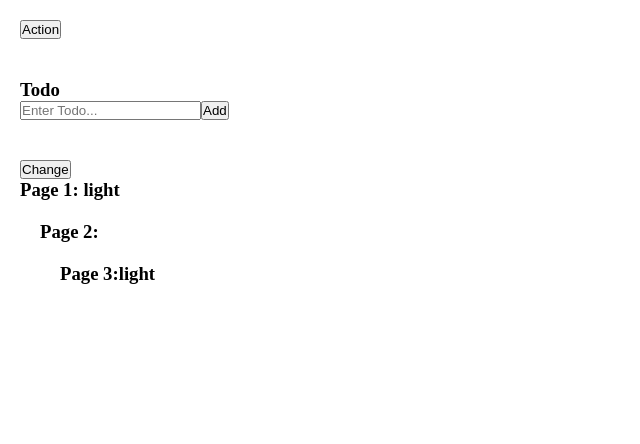
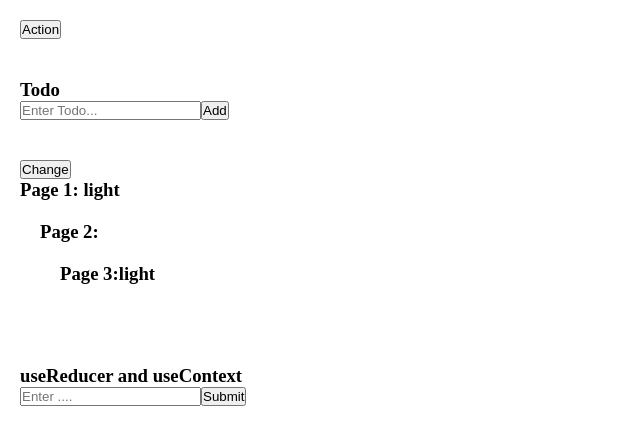
Before and after one commit to toan090400/course-f8-react, a React (Create React App) app: page / in a window 1280 px wide. Shown: the top 444 px of the page, without its empty margins (0-640 px from the left). Built offline with nearby package versions, Linux system fonts and the light colour scheme.

Commit message:
useRef and useContext

```diff
--- a/src/App.js
+++ b/src/App.js
@@ -1,7 +1,9 @@
 import MyContextProvider from "./asset/useContext/useContext";
+import TodoProvider from "./asset/Context_Reducer/store/provider";
 import Page1 from "./asset/useContext/page_1";
 import Image from "./asset/useEffect/image";
 import Todo from "./asset/useReducer/todo";
+import TodoUseReducerUseContext from "./asset/Context_Reducer";
 function App() {
   return (
     <>
@@ -13,6 +15,10 @@ function App() {
       <MyContextProvider>
         <Page1 />
       </MyContextProvider>
+      {/* /* thực hành chức nằng useContext   */}
+      <TodoProvider>
+        <TodoUseReducerUseContext />
+      </TodoProvider>
     </>
   );
 }
--- /dev/null
+++ b/src/asset/Context_Reducer/index.js
@@ -0,0 +1,5 @@
+import TodoAPP from "../../components/Context_Reducer";
+const TodoUseReducerUseContext = () => {
+  return <TodoAPP />;
+};
+export default TodoUseReducerUseContext;
--- /dev/null
+++ b/src/asset/Context_Reducer/store/action.js
@@ -0,0 +1,19 @@
+import { SET, ADD, DELETE } from "./constants";
+export const setJob = (value) => {
+  return {
+    type: SET,
+    value,
+  };
+};
+export const addJob = (value) => {
+  return {
+    type: ADD,
+    value,
+  };
+};
+export const deleteJob = (value) => {
+  return {
+    type: DELETE,
+    value,
+  };
+};
--- /dev/null
+++ b/src/asset/Context_Reducer/store/constants.js
@@ -0,0 +1,3 @@
+export const ADD = "add";
+export const SET = "set";
+export const DELETE = "delete";
--- /dev/null
+++ b/src/asset/Context_Reducer/store/context.js
@@ -0,0 +1,4 @@
+import { createContext } from "react";
+
+const todoContext = createContext();
+export default todoContext;
--- /dev/null
+++ b/src/asset/Context_Reducer/store/provider.js
@@ -0,0 +1,9 @@
+import { useReducer } from "react";
+import todoContext from "./context";
+import reducer, { initialState } from "./reducer";
+const TodoProvider = ({ children }) => {
+  const [state, dispatch] = useReducer(reducer, initialState);
+  const value = { state, dispatch };
+  return <todoContext.Provider value={value}>{children}</todoContext.Provider>;
+};
+export default TodoProvider;
--- /dev/null
+++ b/src/asset/Context_Reducer/store/reducer.js
@@ -0,0 +1,29 @@
+import { SET, ADD, DELETE } from "./constants";
+const initialState = {
+  input: "",
+  list: [],
+};
+const reducer = (state, action) => {
+  switch (action.type) {
+    case SET:
+      return {
+        ...state,
+        input: action.value,
+      };
+    case ADD:
+      return {
+        ...state,
+        list: [...state.list, action.value],
+      };
+    case DELETE:
+      const newNumbers = state.list.filter((arr) => arr !== action.value);
+      return {
+        ...state,
+        list: newNumbers,
+      };
+    default:
+      throw new Error("Error!!!");
+  }
+};
+export { initialState };
+export default reducer;
--- /dev/null
+++ b/src/components/Context_Reducer/index.jsx
@@ -0,0 +1,40 @@
+import { useContext, useRef } from "react";
+import todoContext from "../../asset/Context_Reducer/store/context";
+import {
+  addJob,
+  deleteJob,
+  setJob,
+} from "../../asset/Context_Reducer/store/action";
+
+const TodoAPP = () => {
+  const { state, dispatch } = useContext(todoContext);
+  const inputRef = useRef();
+  const handlerSubmit = (value) => {
+    dispatch(addJob(value));
+    dispatch(setJob(""));
+    inputRef.current.focus();
+  };
+  return (
+    <div className="App">
+      <h3>useReducer and useContext</h3>
+      <input
+        type="text"
+        ref={inputRef}
+        value={state.input}
+        onChange={(e) => dispatch(setJob(e.target.value))}
+        placeholder="Enter ...."
+      />
+      <button type="button" onClick={() => handlerSubmit(state.input)}>
+        Submit
+      </button>
+      <ul>
+        {state.list.map((item, index) => (
+          <li onClick={() => dispatch(deleteJob(item))} key={index}>
+            {item}
+          </li>
+        ))}
+      </ul>
+    </div>
+  );
+};
+export default TodoAPP;
```
